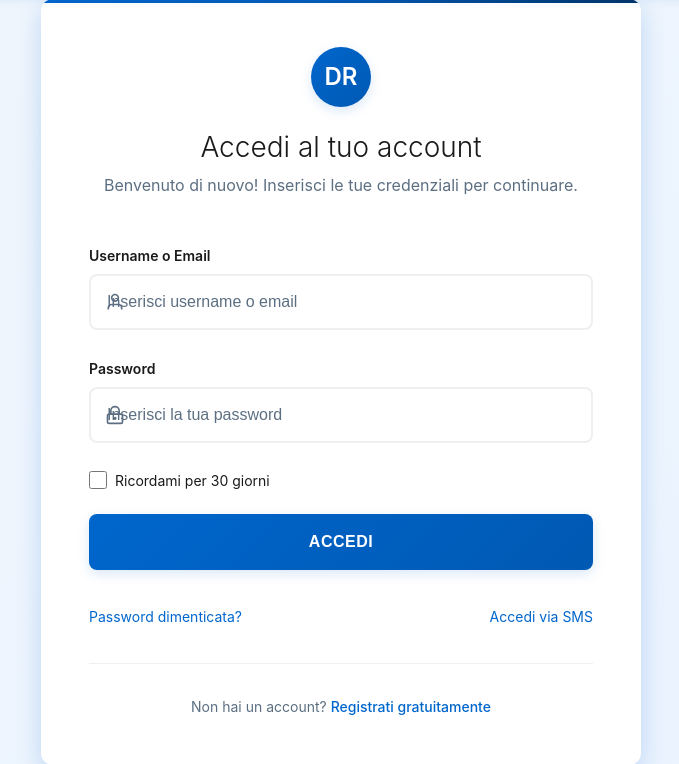
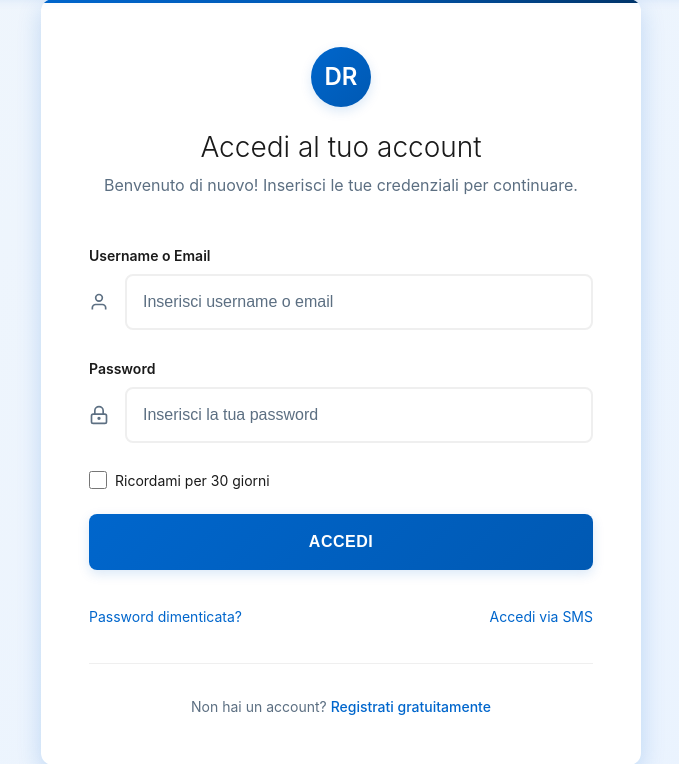
Before and after one commit to nalanshi/recensioneWeb, a PHP site: page /php/login_form.php in a window 1280 px wide. Shown: the part 105-869 px from the top of the page, without its empty margins (299-978 px from the left). Run offline with PHP 8.4, Linux system fonts and the light colour scheme.

Commit message:
Adjust form icon layout

```diff
--- a/css/auth-styles.css
+++ b/css/auth-styles.css
@@ -149,13 +149,15 @@ body {
 }
 
 .form-input-wrapper {
-  position: relative;
+  display: flex;
+  align-items: center;
+  gap: var(--spacing-sm);
 }
 
 .form-input {
-  width: 100%;
+  flex: 1;
   height: 56px;
-  padding: 0 var(--spacing-sm) 0 52px;
+  padding: 0 var(--spacing-sm);
   border: 2px solid var(--color-border);
   border-radius: var(--border-radius);
   font-size: 16px;
@@ -194,16 +196,13 @@ body {
 
 /* Icone nei campi - Colori AgID */
 .form-icon {
-  position: absolute;
-  left: var(--spacing-sm);
-  top: 50%;
-  transform: translateY(-50%);
+  order: -1;
   width: 20px;
   height: 20px;
   pointer-events: none;
   color: var(--color-text-secondary);
   transition: var(--transition);
-  z-index: 1;
+  flex-shrink: 0;
 }
 
 .form-input:focus + .form-icon {
```
